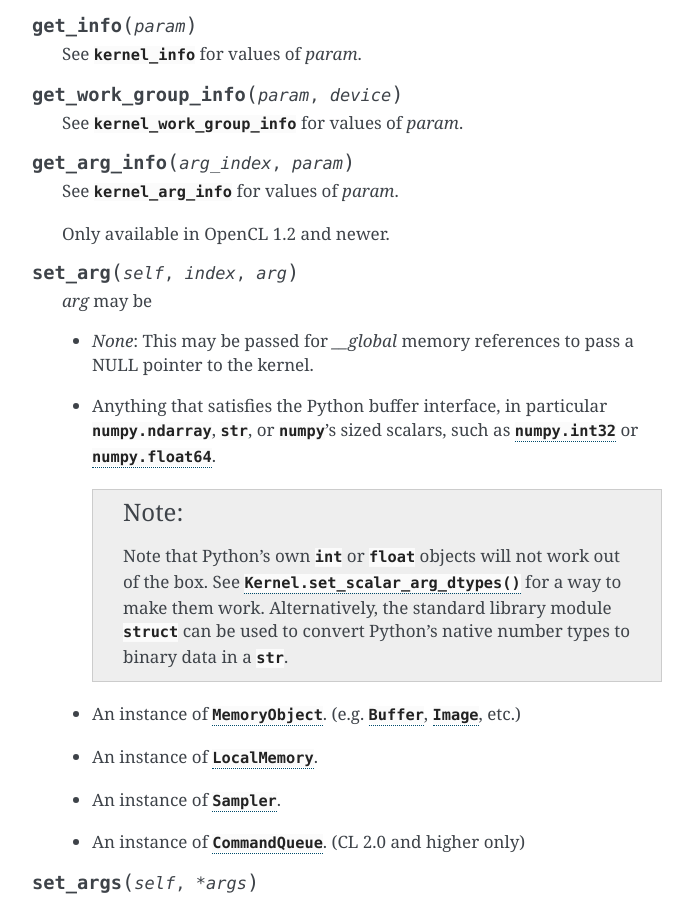
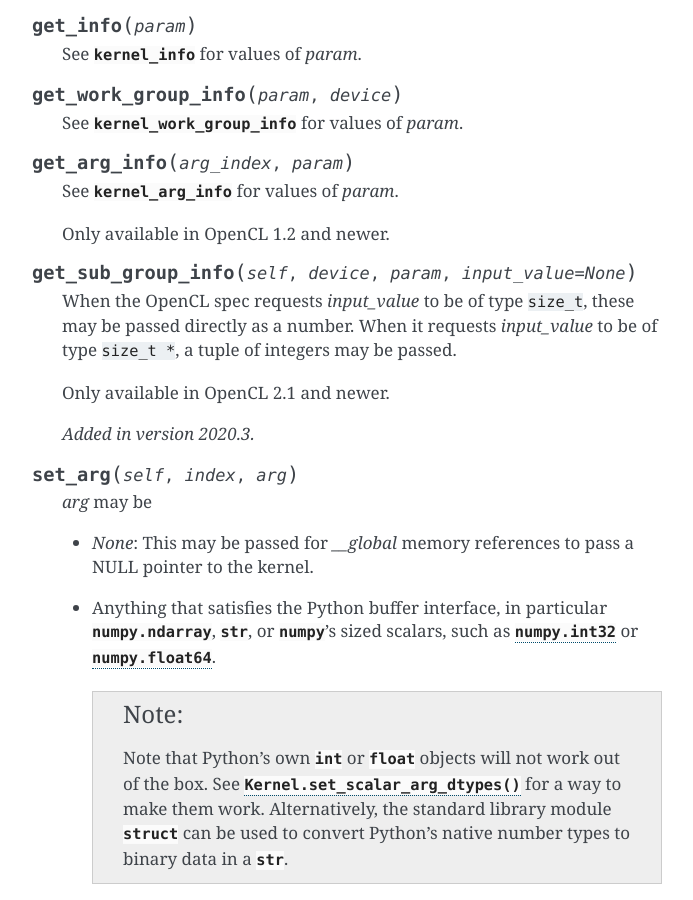
Before and after one commit to inducer/pyopencl, a Sphinx documentation site: the page built from doc/runtime_program.rst, in a window 1280 px wide and 900 px high, scrolled down 3189 px. Shown: the whole window, without its empty margins (418-1111 px from the left). Built offline with Sphinx 7.4.7, drawn with Linux system fonts in a browser that asks for light colours.

Commit message:
Add clGetKernelSubGroupInfo

```diff
--- a/doc/runtime_program.rst
+++ b/doc/runtime_program.rst
@@ -170,6 +170,17 @@ Kernel
 
         Only available in OpenCL 1.2 and newer.
 
+    .. method:: get_sub_group_info(self, device, param, input_value=None)
+
+        When the OpenCL spec requests *input_value* to be of type ``size_t``,
+        these may be passed directly as a number. When it requests
+        *input_value* to be of type ``size_t *``, a tuple of integers
+        may be passed.
+
+        Only available in OpenCL 2.1 and newer.
+
+        .. versionadded:: 2020.3
+
     .. method:: set_arg(self, index, arg)
 
         *arg* may be
```
Also changed, not shown: 2 other files.
